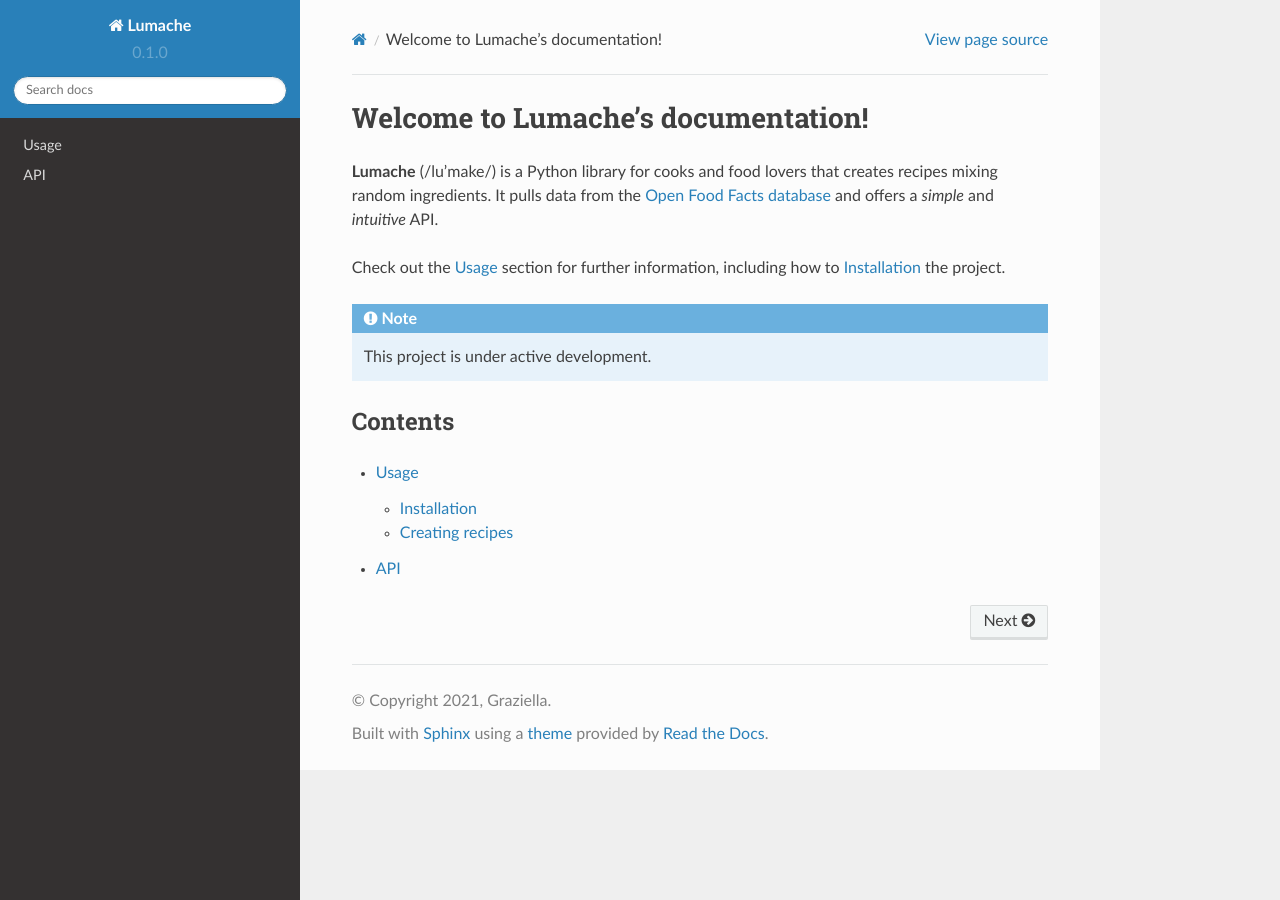
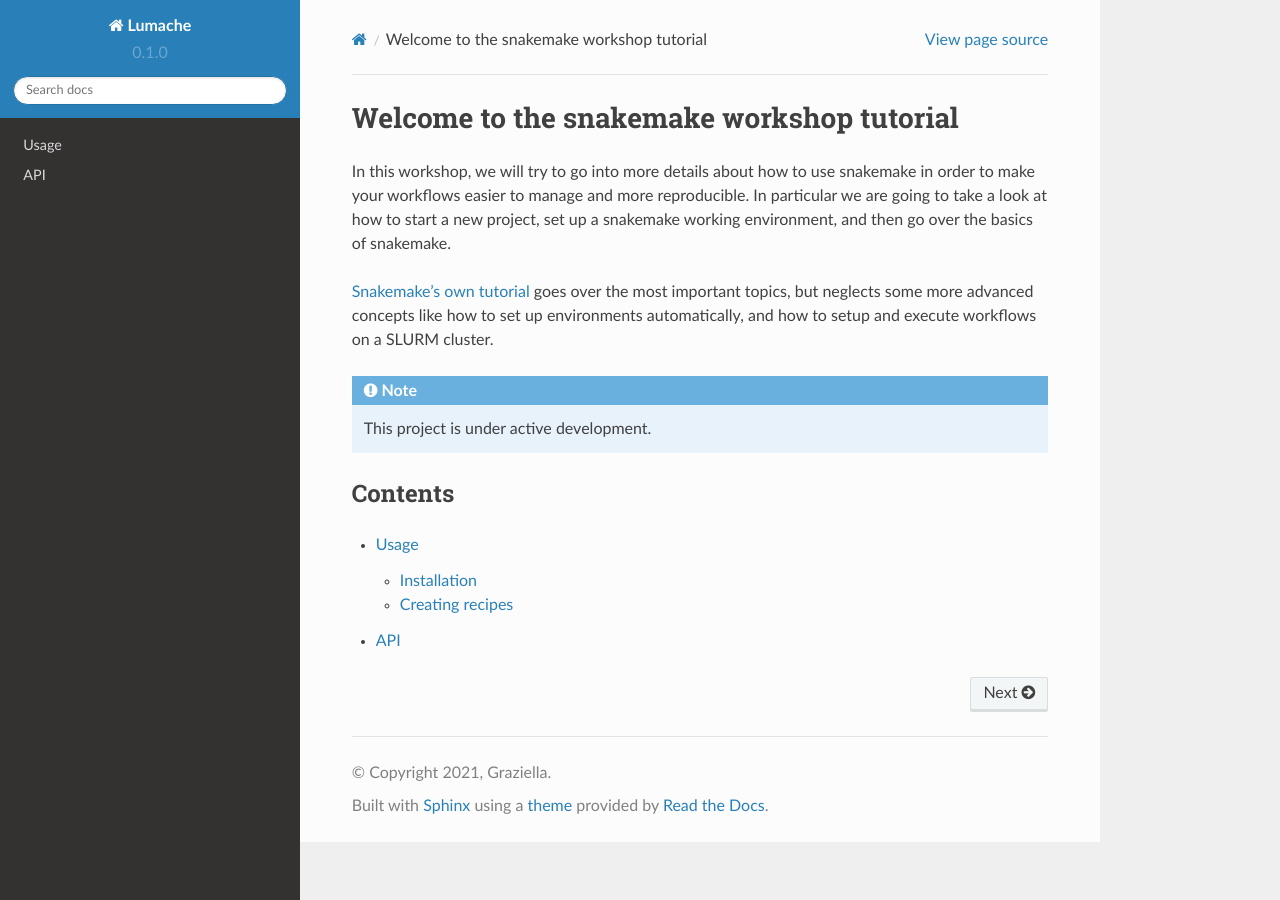
Before and after one commit to slobentanzer/snakemake-workshop, a Sphinx documentation site: the page built from docs/source/index.rst, in a window 1280 px wide. Built offline with Sphinx 7.4.7 and the Read the Docs theme 2.0.0, drawn with Linux system fonts in a browser that asks for light colours.

Commit message:
Update index.rst

```diff
--- a/docs/source/index.rst
+++ b/docs/source/index.rst
@@ -1,13 +1,11 @@
-Welcome to Lumache's documentation!
-===================================
+Welcome to the snakemake workshop tutorial
+==========================================
 
-**Lumache** (/lu'make/) is a Python library for cooks and food lovers
-that creates recipes mixing random ingredients.
-It pulls data from the `Open Food Facts database <https://world.openfoodfacts.org/>`_
-and offers a *simple* and *intuitive* API.
+In this workshop, we will try to go into more details about how to use snakemake in order to make your workflows easier to manage and more reproducible.
+In particular we are going to take a look at how to start a new project, set up a snakemake working environment, and then go over the basics of snakemake.
 
-Check out the :doc:`usage` section for further information, including
-how to :ref:`installation` the project.
+`Snakemake's own tutorial <https://snakemake.readthedocs.io/en/stable/tutorial/tutorial.html>`_ goes over the most important topics, but neglects some more advanced concepts like how to set up environments automatically, and how to setup and execute workflows on a SLURM cluster.
+
 
 .. note::
 
```
